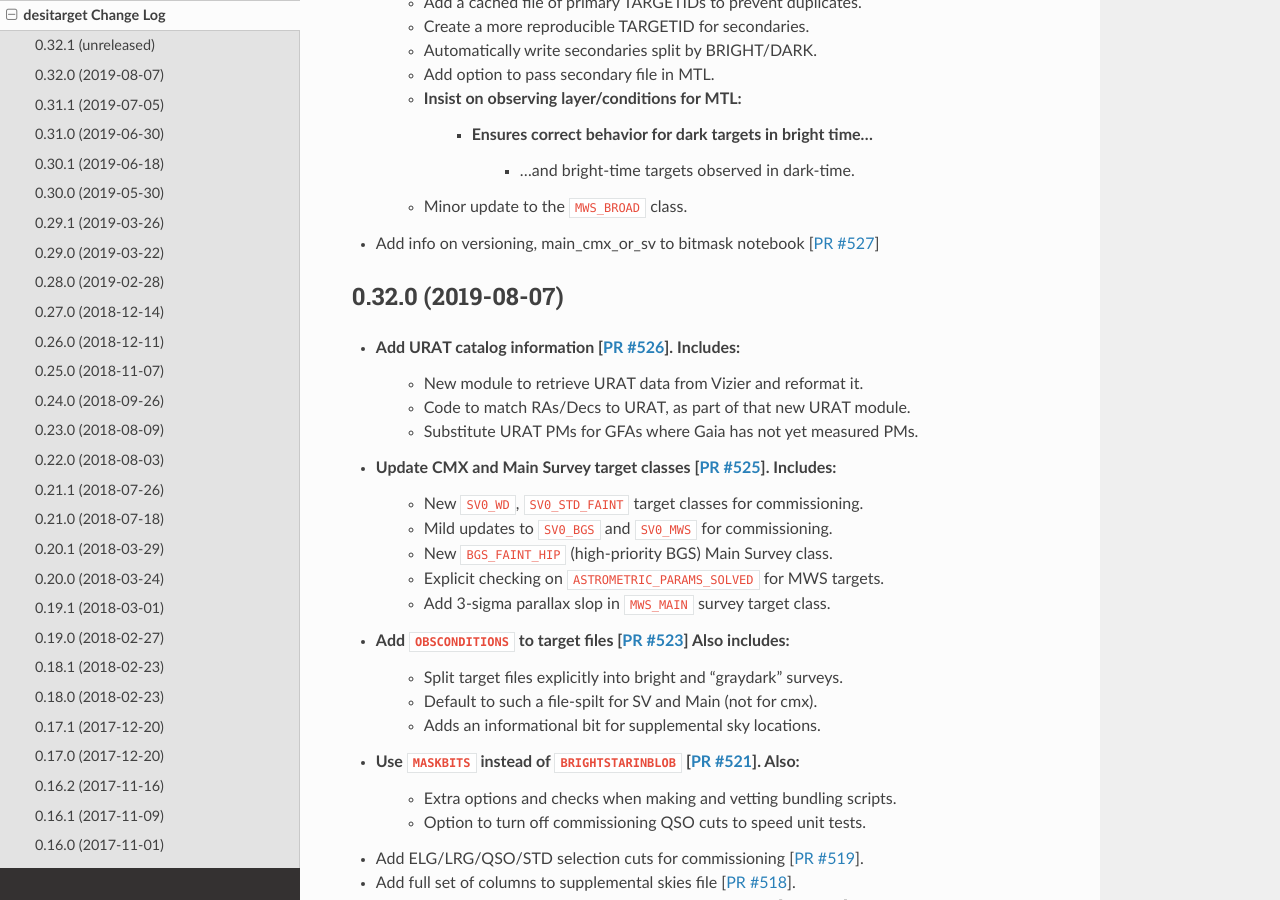
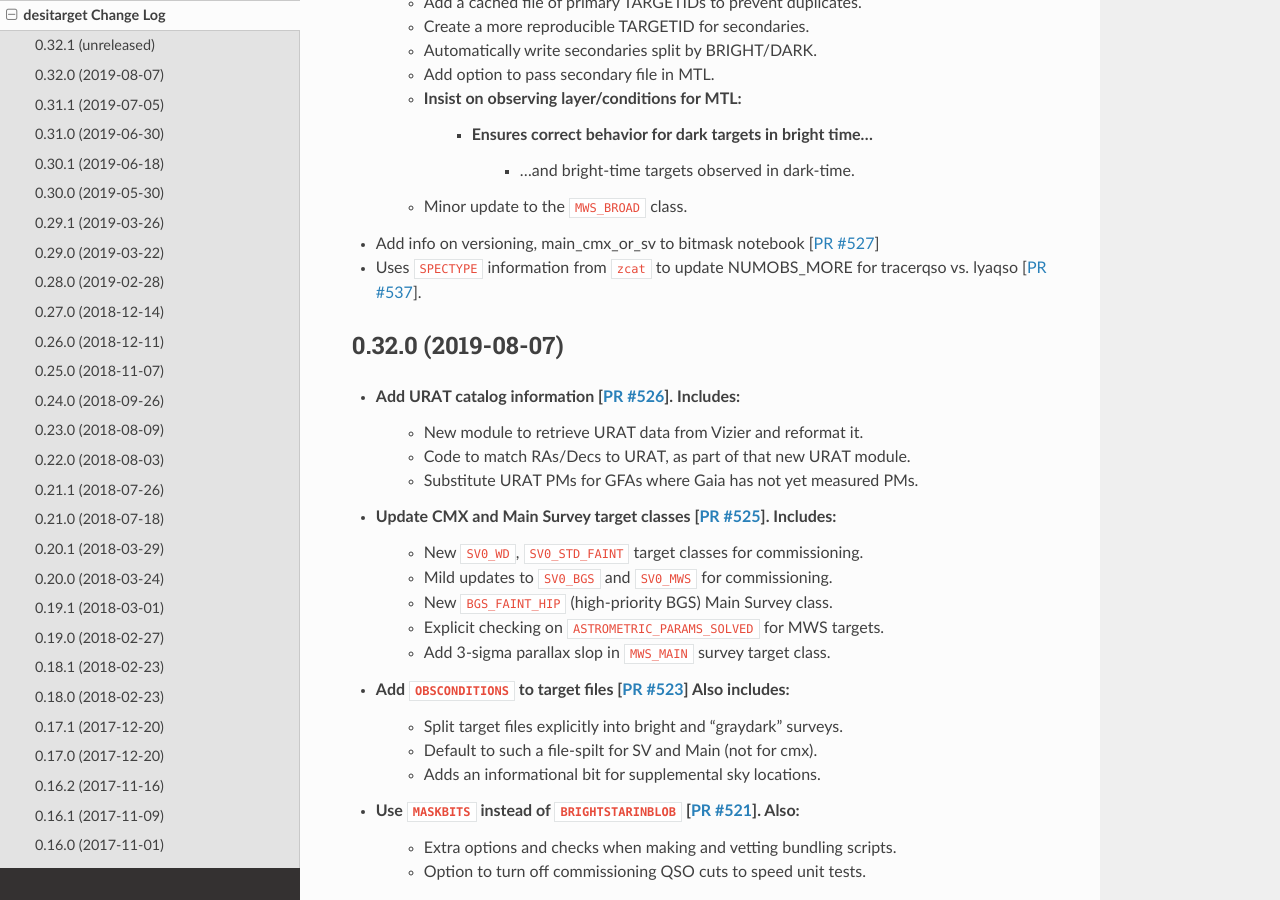
Before and after one commit to desihub/desitarget, a Sphinx documentation site: the page built from doc/changes.rst, in a window 1280 px wide and 900 px high, scrolled down 505 px. Built offline with Sphinx 7.4.7 and the Read the Docs theme 2.0.0, drawn with Linux system fonts in a browser that asks for light colours.

Commit message:
update changes.rst

```diff
--- a/doc/changes.rst
+++ b/doc/changes.rst
@@ -24,10 +24,12 @@ desitarget Change Log
 	      * ...and bright-time targets observed in dark-time.
     * Minor update to the ``MWS_BROAD`` class.
 * Add info on versioning, main_cmx_or_sv to bitmask notebook [`PR #527`_]
+* Uses ``SPECTYPE`` information from ``zcat`` to update NUMOBS_MORE for tracerqso vs. lyaqso [`PR #537`_].
 
 .. _`PR #527`: https://github.com/desihub/desitarget/pull/527
 .. _`PR #531`: https://github.com/desihub/desitarget/pull/531
 .. _`PR #532`: https://github.com/desihub/desitarget/pull/532
+.. _`PR #537`: https://github.com/desihub/desitarget/pull/537
 
 0.32.0 (2019-08-07)
 -------------------
```
